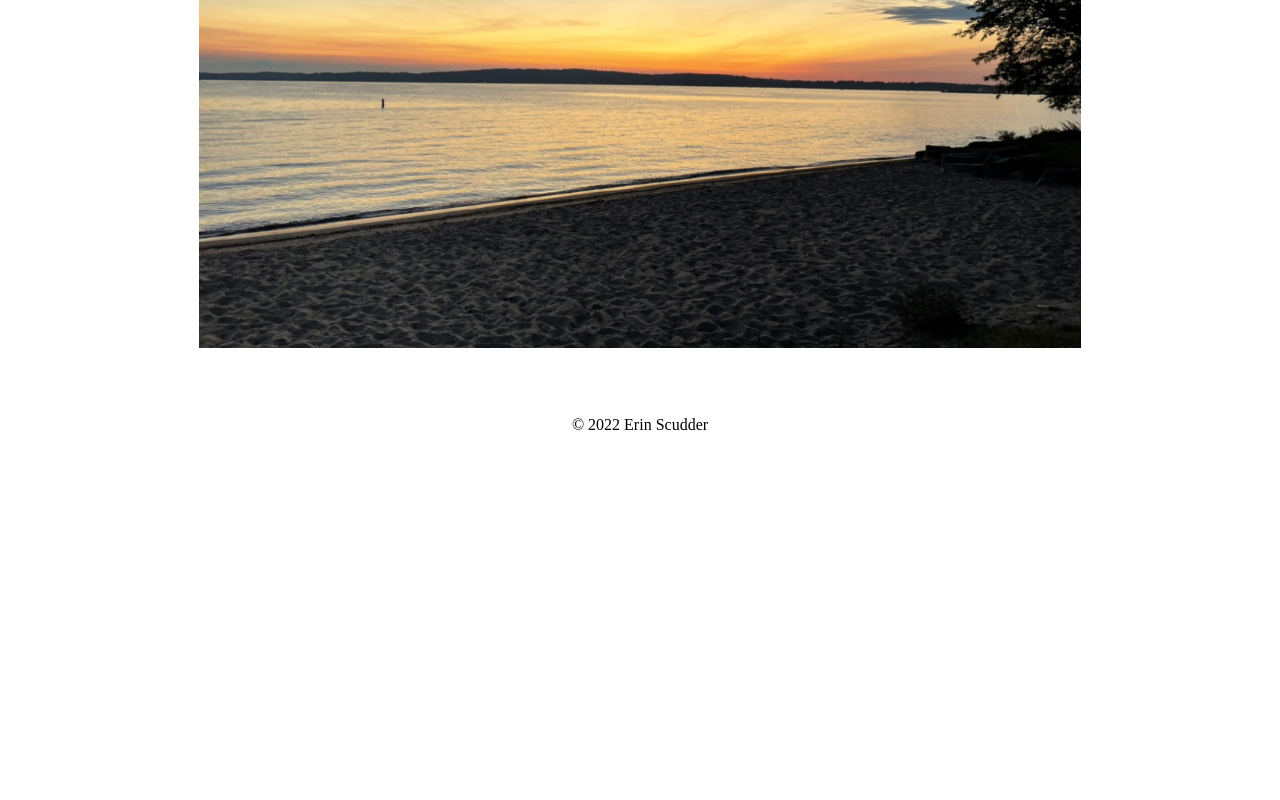
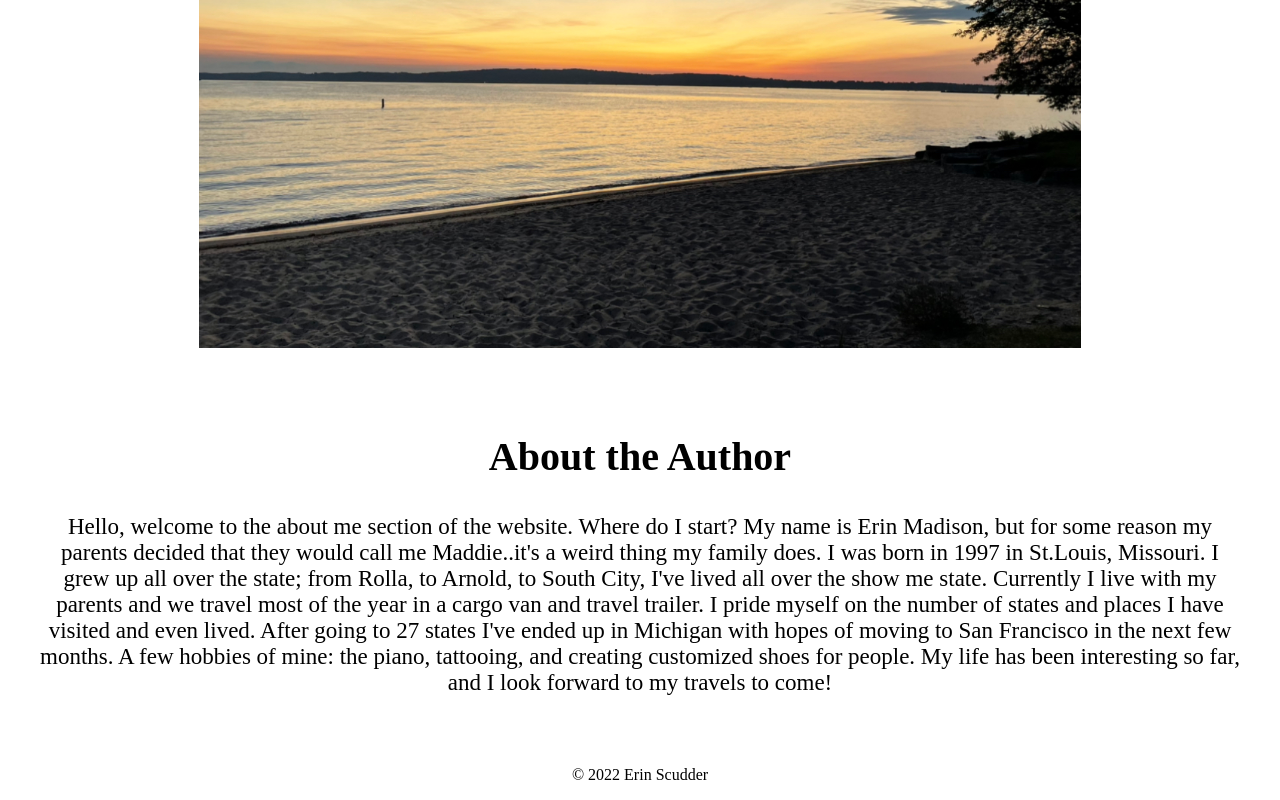
Before and after one commit to STL-LC101-January-22/assignment-4-html-me-something-mddscudder44, a website: page index.html in a window 1280 px wide. Shown: the part 10438-11238 px from the top of the page. Before the commit the page ends 10888 px from the top, so only its background shows below. Drawn offline with Linux system fonts and the light colour scheme.

Commit message:
Added about me

```diff
--- a/index.html
+++ b/index.html
@@ -202,6 +202,17 @@
                      </p>
                      <br></br>
             </article>
+
+            <article>
+               <h1 id="About_The_Author" class="City_Headers">About the Author</h1>
+                  <p id="About_The_Author_Par" class="City_Paragraphs">
+                     Hello, welcome to the about me section of the website. Where do I start? My name is Erin Madison, but for some reason my parents decided
+                     that they would call me Maddie..it's a weird thing my family does. I was born in 1997 in St.Louis, Missouri. I grew up all over the state;
+                     from Rolla, to Arnold, to South City, I've lived all over the show me state. Currently I live with my parents and we travel most of the year
+                     in a cargo van and travel trailer. I pride myself on the number of states and places I have visited and even lived. After going to 27 states
+                     I've ended up in Michigan with hopes of moving to San Francisco in the next few months. A few hobbies of mine: the piano, tattooing, and
+                     creating customized shoes for people. My life has been interesting so far, and I look forward to my travels to come!
+            </article>
                <footer>
                   <p id="footer">&copy 2022 Erin Scudder</p>
                </footer>
```
